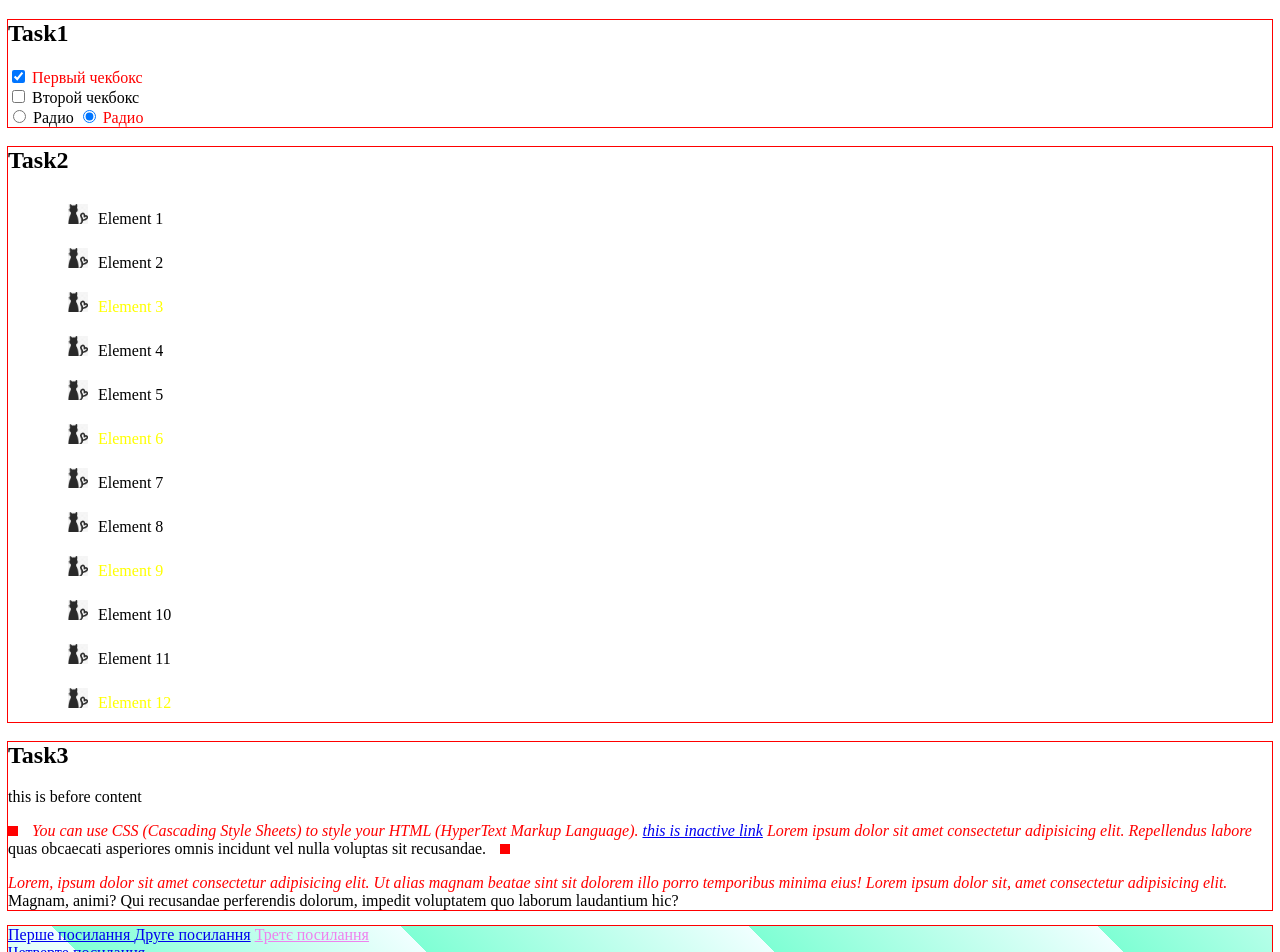
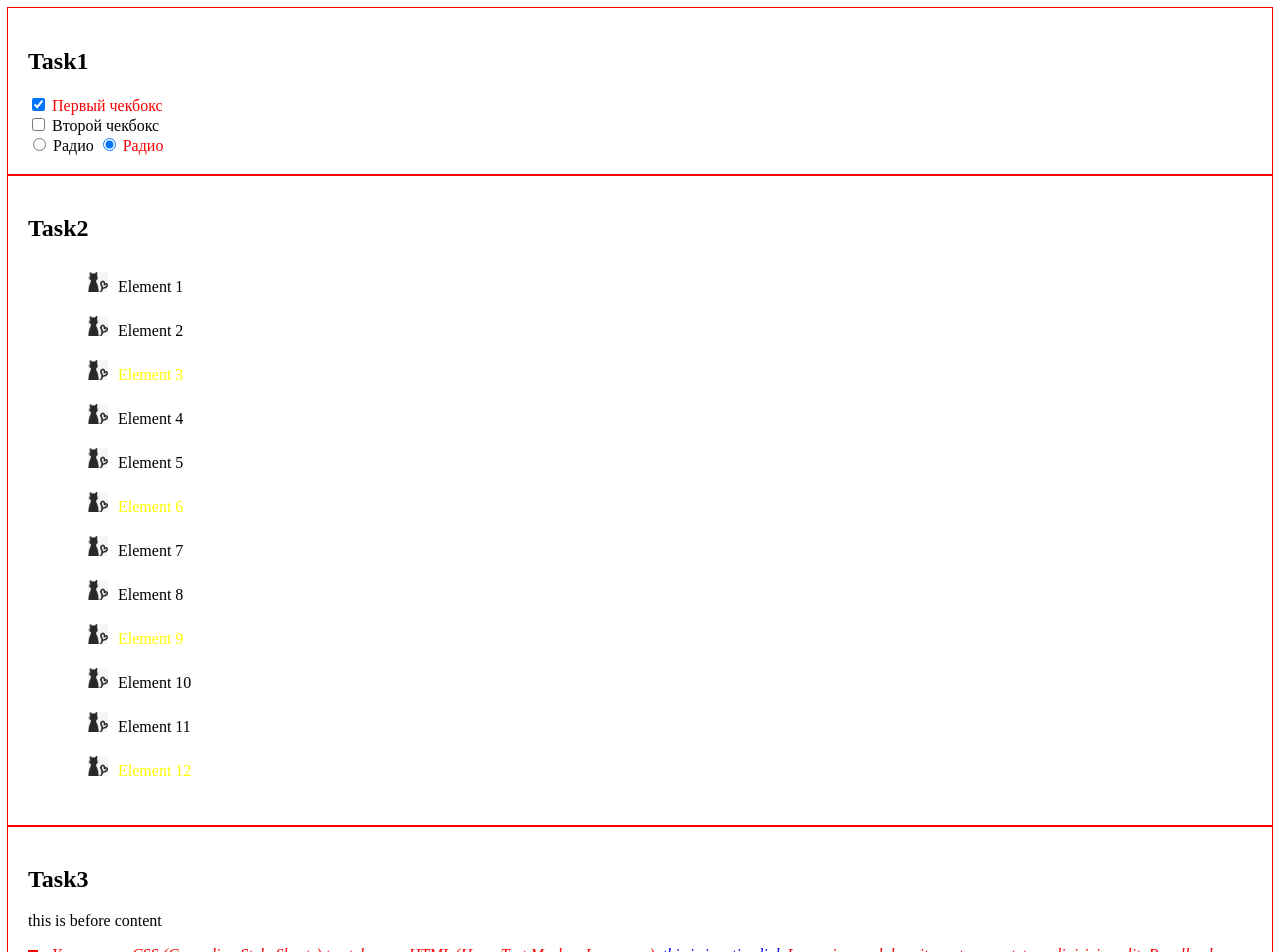
Before and after one commit to AnnaKulib/studying-in-NIX, a plain HTML site: page index.html in a window 1280 px wide. Shown: the top 952 px of the page. Drawn offline with Linux system fonts and the light colour scheme.

Commit message:
added styles

```diff
--- a/css/style.css
+++ b/css/style.css
@@ -1,5 +1,6 @@
 section {
   outline: #ff0000 solid 1px;
+  padding: 20px;
 }
 input:checked ~ label {
   color: #ff0000;
@@ -89,6 +90,7 @@ a.with-before:hover::before {
 .first-link-wrapper {
   width: 100%;
   height: 480px;
+  padding: 15px;
   background: repeating-linear-gradient(45deg, #7fffd4 10%, #f0ffff 30%);
 }
 
@@ -96,3 +98,15 @@ div.first-link-wrapper a[href="https://htmlweb.ua/"]
 {
   color: violet;
 }
+
+div.first-link-wrapper > a[href="https://htmlweb.ua/"]
+{
+  background-image: radial-gradient(at center bottom, #7d4ffc, #7fffd4);
+  border-radius: 10%;
+}
+
+div.first-link-wrapper a {
+  font-size: medium;
+  padding: 10px;
+}
+/* [attr$=value] */
```
